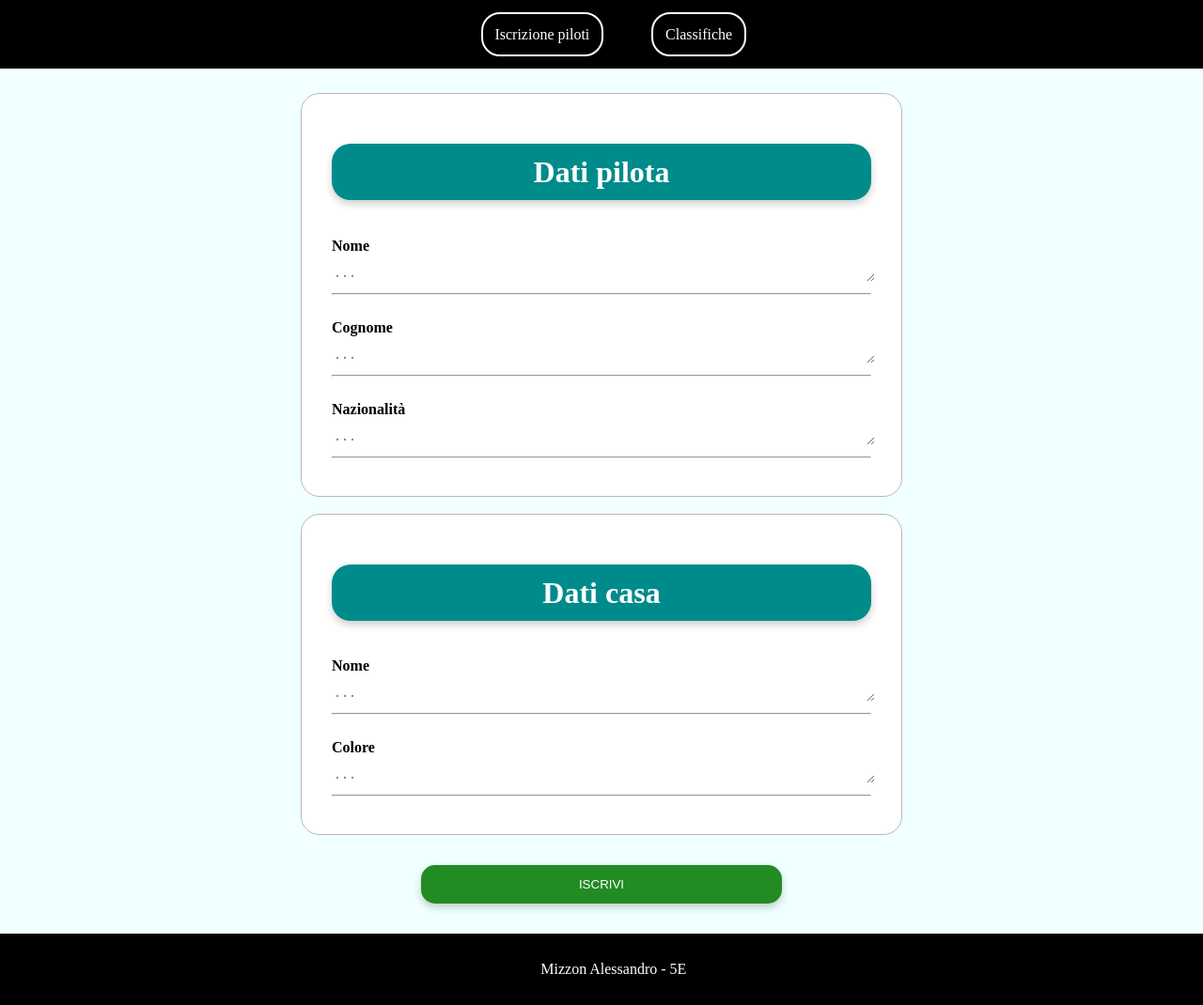
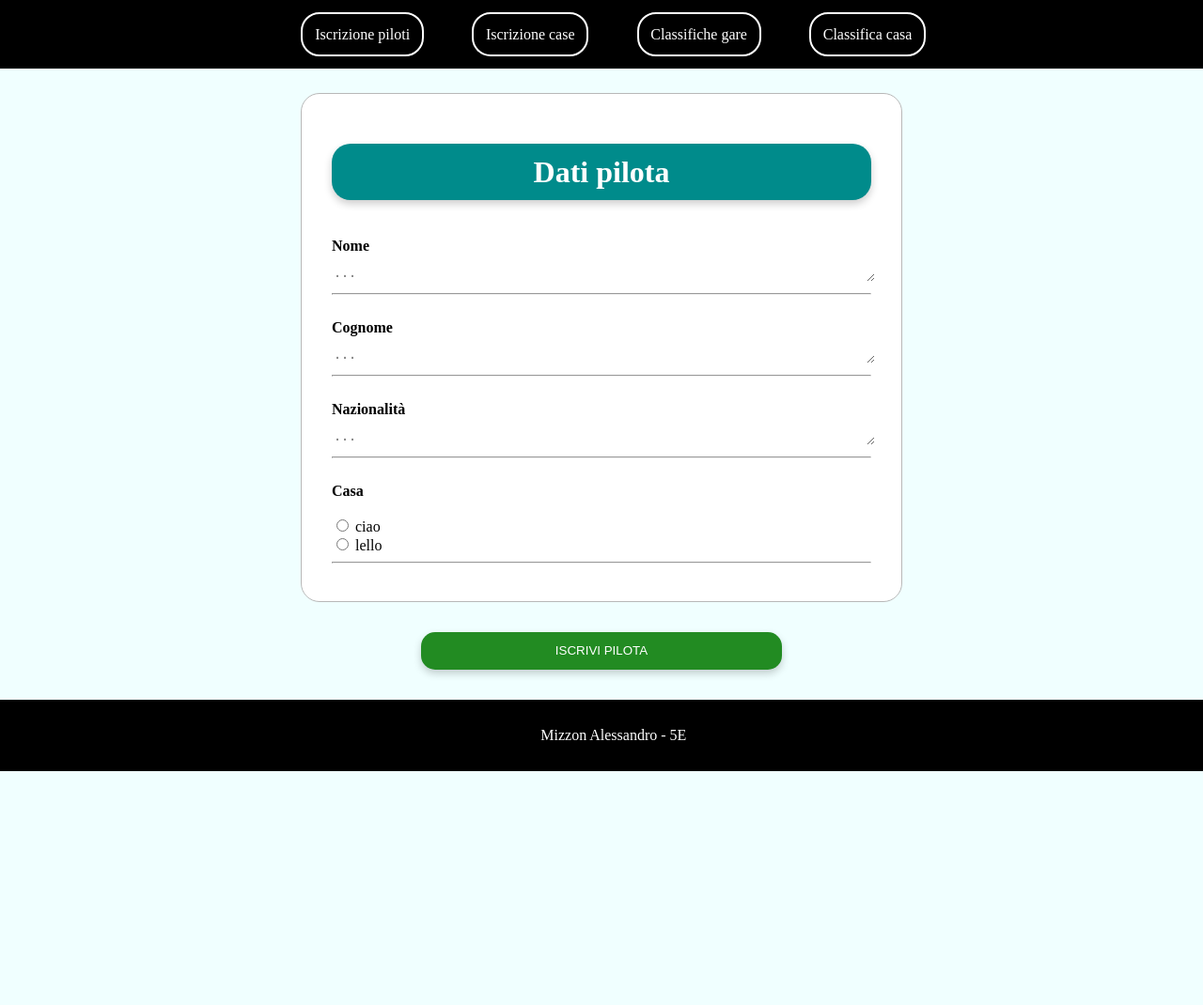
Before and after one commit to Miz06/Info5E, a PHP site: page /iscrizione_piloti.php in a window 1280 px wide. Shown: the whole page at 94% size. After the commit the page ends 821 px from the top, so only its background shows below. Run offline with PHP 8.4, Linux system fonts and the light colour scheme.

Commit message:
radio buttons case da inserire

```diff
--- a/PHP/web_dev/campionato_automobilistico/iscrizione_piloti.php
+++ b/PHP/web_dev/campionato_automobilistico/iscrizione_piloti.php
@@ -1,6 +1,10 @@
 <?php
 $title = 'Iscrizione piloti';
-
+$case=[
+        "ciao",
+        "lello",
+];
+require './connectionToDB.php';
 require './navbar.php';
 ?>
 
@@ -23,25 +27,18 @@ require './navbar.php';
         <textarea id="nazionalita_pilota" name="nazionalita_pilota" rows="1" placeholder="..." required></textarea>
         <hr>
 
-    </div>
-
-    <br>
-
-    <div class="card">
-        <h1>Dati casa</h1>
-
         <br>
-        <label for="nome_casa"><strong>Nome</strong></label>
-        <textarea id="nome_casa" name="nome_casa" rows="1" placeholder="..." required></textarea>
+        <label for="casa_pilota"><strong>Casa</strong></label>
+        <br>
+        <?php
+            foreach($case as $casa){
+                echo "<br><input type='radio' id='casa_pilota' name='casa_pilota' value='$casa'> $casa";
+            }
+        ?>
         <hr>
 
-        <br>
-        <label for="colore_casa"><strong>Colore</strong></label>
-        <textarea id="colore_casa" name="colore_casa" rows="1" placeholder="..." required></textarea>
-        <hr>
     </div>
-
-    <input type="submit" class="submit-button" value="ISCRIVI">
+    <input type="submit" class="submit-button" value="ISCRIVI PILOTA">
 </form>
 
 <?php require './footer.php';
--- a/PHP/web_dev/campionato_automobilistico/navbar.php
+++ b/PHP/web_dev/campionato_automobilistico/navbar.php
@@ -12,7 +12,9 @@
 <body>
 <div class="navbar">
     <a href="./iscrizione_piloti.php">Iscrizione piloti</a>
-    <a href="./classifiche.php">Classifiche</a>
+    <a href="./iscrizione_case.php">Iscrizione case</a>
+    <a href="classifiche_gare.php">Classifiche gare</a>
+    <a href="classifica_case.php">Classifica casa</a>
 </div>
 </body>
 </html>
```
Also changed, not shown: PHP/web_dev/campionato_automobilistico/classifica_case.php (added, +8 -0 lines), PHP/web_dev/campionato_automobilistico/classifiche.php (deleted, +0 -8 lines), PHP/web_dev/campionato_automobilistico/classifiche_gare.php (added, +8 -0 lines), PHP/web_dev/campionato_automobilistico/iscrizione_case.php (added, +26 -0 lines), PHP/web_dev/campionato_automobilistico/connectionToDB.php (added).
